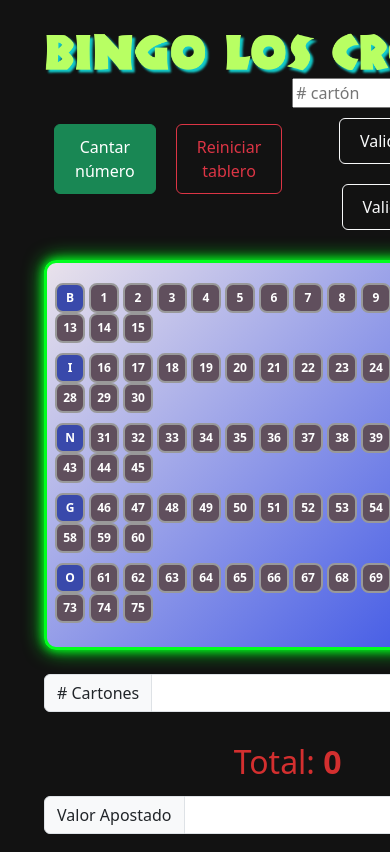
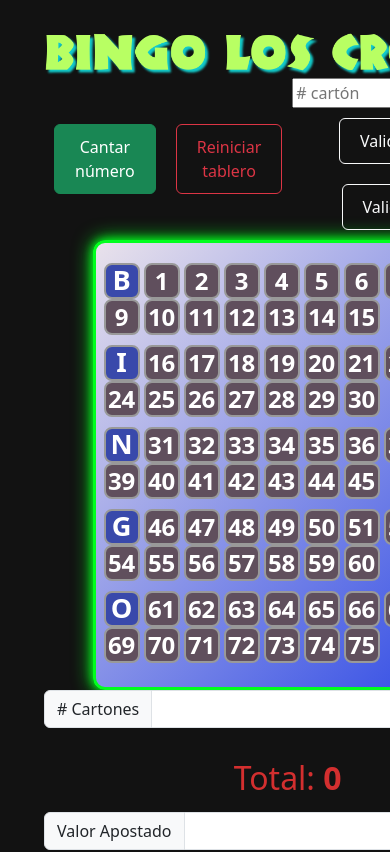
Before and after one commit to mauricioestupian/Bingo, a React (Vite) app: page / in a window 390 px wide. Shown: the top 852 px of the page. Built offline with nearby package versions, Linux system fonts and the light colour scheme.

Commit message:
se modifica carton en linea

```diff
--- a/src/App.css
+++ b/src/App.css
@@ -101,6 +101,9 @@ body {
   border-radius: 12px;
   animation: neonRainbow 4s infinite;
   margin-bottom: 1.5rem;
+  width: 100%;
+  max-width: 500px;
+  margin: 0 auto;
 }
 
 @keyframes neonRainbow {
@@ -165,7 +168,9 @@ body {
   border: 2px solid #999;
   border-radius: 8px;
   font-weight: bold;
-  font-size: 28px;
+  /*font-size: 28px;*/
+  font-size: 1.2rem;
+  padding: 10px;
   display: flex;
   justify-content: center;
   align-items: center;
@@ -266,3 +271,16 @@ p {
     font-size: 24px;
   }
 }
+@media (max-width: 600px) {
+  .board {
+    max-width: 100vw;
+    font-size: 1.5rem;
+  }
+  .cell {
+    font-size: 1.5rem;
+    padding: 16px;
+  }
+  .header-cell {
+    font-size: 1.7rem;
+  }
+}
--- a/src/components/JuegaCarton.tsx
+++ b/src/components/JuegaCarton.tsx
@@ -6,7 +6,7 @@ const JuegaCarton = () => {
 
   return (
     <div>
-          <h1>Bingo Game</h1>
+          <h1>Bingo los Croods</h1>
           <BingoBoard calledNumbers={calledNumbers} />
     </div>
   );
```
